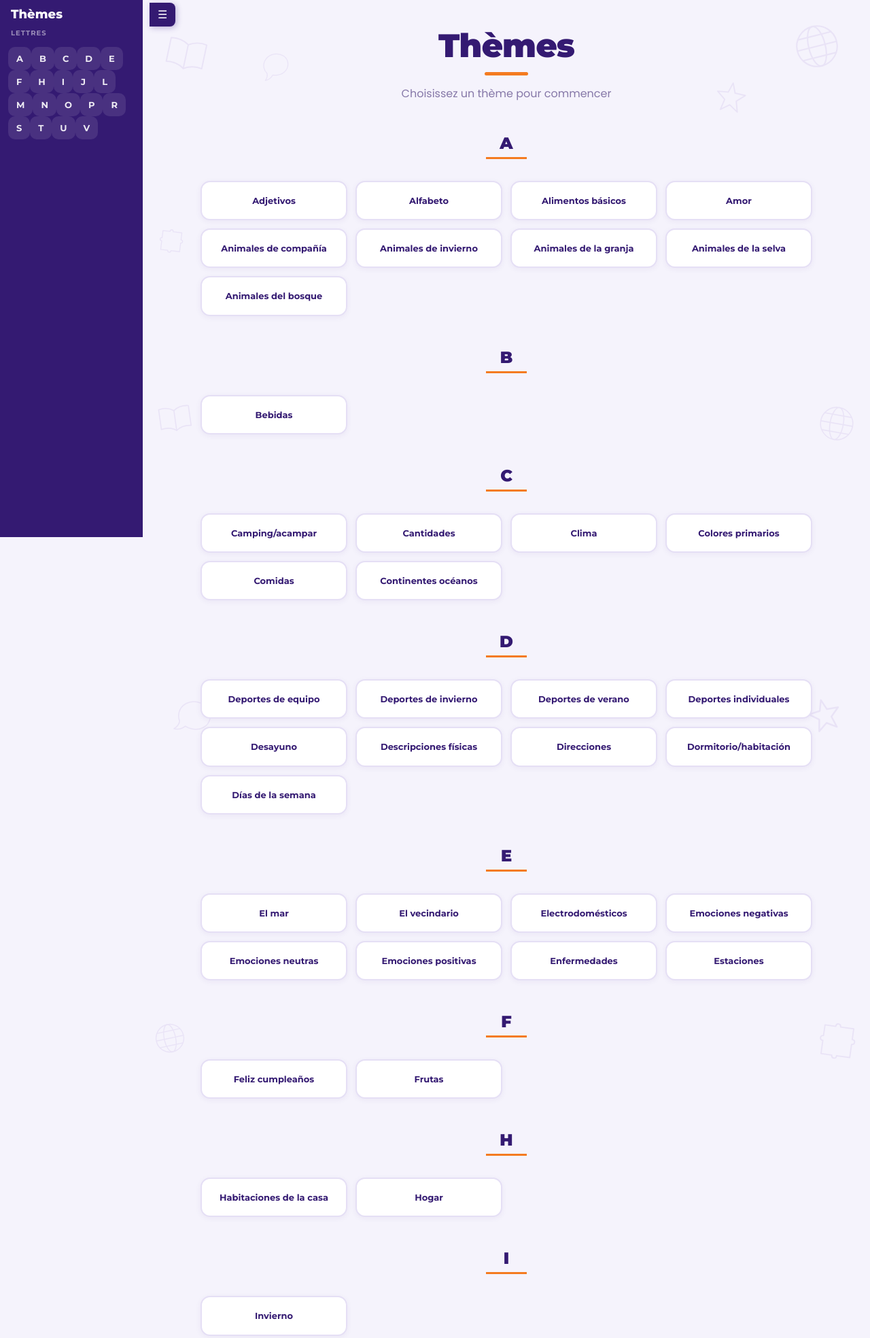
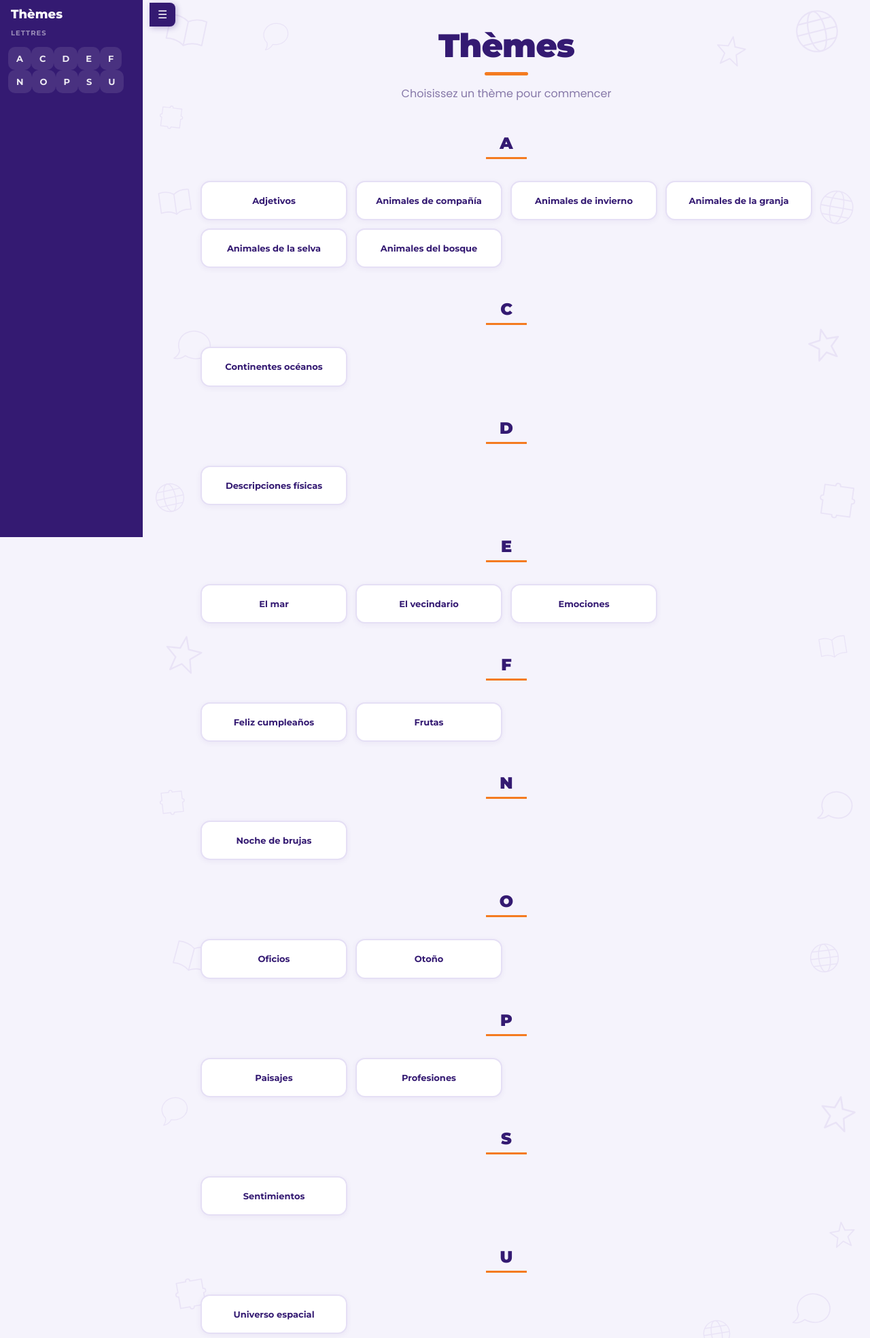
Before and after one commit to Wessala/Mainalingua, a plain HTML site: page themes.html in a window 1280 px wide. Shown: the part 10-1978 px from the top of the page at 68% size. Drawn offline with Linux system fonts and the light colour scheme.

Commit message:
automatic theme page

```diff
--- a/themes.html
+++ b/themes.html
@@ -4,7 +4,6 @@
 <meta charset="UTF-8">
 <meta name="viewport" content="width=device-width, initial-scale=1.0">
 <link href="https://fonts.googleapis.com/css2?family=Montserrat:wght@400;600;700;800;900&family=Poppins:wght@400;500;600;700&display=swap" rel="stylesheet">
-<link rel="stylesheet" href="https://cdnjs.cloudflare.com/ajax/libs/font-awesome/6.5.0/css/all.min.css">
 <style>
   * { margin: 0; padding: 0; box-sizing: border-box; }
   body { font-family: 'Poppins', sans-serif; background: #F5F3FC; min-height: 100vh; display: flex; }
@@ -54,14 +53,17 @@
   .grid { display: grid; grid-template-columns: repeat(4, 1fr); gap: 12px; }
   .card { background: white; border: 2px solid #E5DFF5; border-radius: 14px; padding: 18px 12px; text-align: center; cursor: pointer; font-family: 'Montserrat', sans-serif; font-size: 13px; font-weight: 700; color: #341A72; line-height: 1.4; box-shadow: 0 2px 8px rgba(61,30,140,0.06); transition: transform 0.2s ease, box-shadow 0.2s ease, border-color 0.2s ease; }
   .card:hover { transform: translateY(-4px); box-shadow: 0 10px 22px rgba(61,30,140,0.16); border-color: #F47B20; }
+  .loading-screen { display: flex; flex-direction: column; align-items: center; justify-content: center; min-height: 60vh; gap: 16px; }
+  .loading-spinner { width: 48px; height: 48px; border: 4px solid #E5DFF5; border-top-color: #341A72; border-radius: 50%; animation: spin 0.8s linear infinite; }
+  @keyframes spin { to { transform: rotate(360deg); } }
+  .loading-text { font-family: 'Poppins', sans-serif; font-size: 16px; color: #8678A8; }
   @media (max-width: 768px) {
     .side-nav { transform: translateX(-210px); }
     .side-nav.visible { transform: translateX(0); }
-    .toggle-nav-btn { left: 0px; top: 14px; }
+    .toggle-nav-btn { left: 0px; }
     .toggle-nav-btn.expanded { left: 210px; }
     .main-content { margin-left: 0; padding: 18px 12px; }
     .page-title { font-size: 26px; }
-    .page-subtitle { font-size: 14px; }
     .grid { grid-template-columns: repeat(2, 1fr); gap: 10px; }
     .card { padding: 16px 10px; font-size: 13px; }
   }
@@ -105,52 +107,24 @@
     <div class="page-title" id="title">Thèmes</div>
     <div class="page-subtitle" id="subtitle">Choisissez un thème pour commencer</div>
   </div>
-  <div class="section" id="section-A"><div class="letter-wrap"><div class="letter">A</div></div><div class="grid"><div class="card" onclick="navigate('Adjetivos')">Adjetivos</div><div class="card" onclick="navigate('Alfabeto')">Alfabeto</div><div class="card" onclick="navigate('Alimentos_básicos')">Alimentos básicos</div><div class="card" onclick="navigate('Amor')">Amor</div><div class="card" onclick="navigate('Animales_de_compañía')">Animales de compañía</div><div class="card" onclick="navigate('Animales_de_invierno')">Animales de invierno</div><div class="card" onclick="navigate('Animales_de_la_granja')">Animales de la granja</div><div class="card" onclick="navigate('Animales_de_la_selva')">Animales de la selva</div><div class="card" onclick="navigate('Animales_del_bosque')">Animales del bosque</div></div></div>
-  <div class="section" id="section-B"><div class="letter-wrap"><div class="letter">B</div></div><div class="grid"><div class="card" onclick="navigate('Bebidas')">Bebidas</div></div></div>
-  <div class="section" id="section-C"><div class="letter-wrap"><div class="letter">C</div></div><div class="grid"><div class="card" onclick="navigate('Camping_acampar')">Camping/acampar</div><div class="card" onclick="navigate('Cantidades')">Cantidades</div><div class="card" onclick="navigate('Clima')">Clima</div><div class="card" onclick="navigate('Colores_primarios')">Colores primarios</div><div class="card" onclick="navigate('Comidas')">Comidas</div><div class="card" onclick="navigate('Continentes océanos')">Continentes océanos</div></div></div>
-  <div class="section" id="section-D"><div class="letter-wrap"><div class="letter">D</div></div><div class="grid"><div class="card" onclick="navigate('Deportes_de_equipo')">Deportes de equipo</div><div class="card" onclick="navigate('Deportes_de_invierno')">Deportes de invierno</div><div class="card" onclick="navigate('Deportes_de_verano')">Deportes de verano</div><div class="card" onclick="navigate('Deportes_individuales')">Deportes individuales</div><div class="card" onclick="navigate('Desayuno')">Desayuno</div><div class="card" onclick="navigate('Descripciones_físicas')">Descripciones físicas</div><div class="card" onclick="navigate('Direcciones')">Direcciones</div><div class="card" onclick="navigate('Dormitorio_habitación')">Dormitorio/habitación</div><div class="card" onclick="navigate('Días_de_la_semana')">Días de la semana</div></div></div>
-  <div class="section" id="section-E"><div class="letter-wrap"><div class="letter">E</div></div><div class="grid"><div class="card" onclick="navigate('El_mar')">El mar</div><div class="card" onclick="navigate('El_vecindario')">El vecindario</div><div class="card" onclick="navigate('Electrodomésticos')">Electrodomésticos</div><div class="card" onclick="navigate('Emociones_negativas')">Emociones negativas</div><div class="card" onclick="navigate('Emociones_neutras')">Emociones neutras</div><div class="card" onclick="navigate('Emociones_positivas')">Emociones positivas</div><div class="card" onclick="navigate('Enfermedades')">Enfermedades</div><div class="card" onclick="navigate('Estaciones')">Estaciones</div></div></div>
-  <div class="section" id="section-F"><div class="letter-wrap"><div class="letter">F</div></div><div class="grid"><div class="card" onclick="navigate('Feliz_cumpleaños')">Feliz cumpleaños</div><div class="card" onclick="navigate('Frutas')">Frutas</div></div></div>
-  <div class="section" id="section-H"><div class="letter-wrap"><div class="letter">H</div></div><div class="grid"><div class="card" onclick="navigate('Habitaciones_de_la_casa')">Habitaciones de la casa</div><div class="card" onclick="navigate('Hogar')">Hogar</div></div></div>
-  <div class="section" id="section-I"><div class="letter-wrap"><div class="letter">I</div></div><div class="grid"><div class="card" onclick="navigate('Invierno')">Invierno</div></div></div>
-  <div class="section" id="section-J"><div class="letter-wrap"><div class="letter">J</div></div><div class="grid"><div class="card" onclick="navigate('Juguetes')">Juguetes</div></div></div>
-  <div class="section" id="section-L"><div class="letter-wrap"><div class="letter">L</div></div><div class="grid"><div class="card" onclick="navigate('La_escuela')">La escuela</div><div class="card" onclick="navigate('La_familia')">La familia</div><div class="card" onclick="navigate('La_hora')">La hora</div><div class="card" onclick="navigate('Las_formas')">Las formas</div><div class="card" onclick="navigate('Los_condimentos')">Los condimentos</div></div></div>
-  <div class="section" id="section-M"><div class="letter-wrap"><div class="letter">M</div></div><div class="grid"><div class="card" onclick="navigate('Mas_colores')">Mas colores</div><div class="card" onclick="navigate('Me_gusta_no_me_gusta')">Me gusta, no me gusta</div><div class="card" onclick="navigate('Medidas')">Medidas</div><div class="card" onclick="navigate('Modales')">Modales</div><div class="card" onclick="navigate('Muebles')">Muebles</div></div></div>
-  <div class="section" id="section-N"><div class="letter-wrap"><div class="letter">N</div></div><div class="grid"><div class="card" onclick="navigate('Noche_de_brujas')">Noche de brujas</div><div class="card" onclick="navigate('Números')">Números</div></div></div>
-  <div class="section" id="section-O"><div class="letter-wrap"><div class="letter">O</div></div><div class="grid"><div class="card" onclick="navigate('Oficios')">Oficios</div><div class="card" onclick="navigate('Ordinales')">Ordinales</div><div class="card" onclick="navigate('Otoño')">Otoño</div></div></div>
-  <div class="section" id="section-P"><div class="letter-wrap"><div class="letter">P</div></div><div class="grid"><div class="card" onclick="navigate('Paisajes')">Paisajes</div><div class="card" onclick="navigate('Partes_del_cuerpo')">Partes del cuerpo</div><div class="card" onclick="navigate('Pasatiempos')">Pasatiempos</div><div class="card" onclick="navigate('Postres')">Postres</div><div class="card" onclick="navigate('Preposiciones_de_lugar')">Preposiciones de lugar</div><div class="card" onclick="navigate('Primavera')">Primavera</div><div class="card" onclick="navigate('Profesiones')">Profesiones</div></div></div>
-  <div class="section" id="section-R"><div class="letter-wrap"><div class="letter">R</div></div><div class="grid"><div class="card" onclick="navigate('Ropa')">Ropa</div><div class="card" onclick="navigate('Ropa_de_invierno')">Ropa de invierno</div><div class="card" onclick="navigate('Rutinas')">Rutinas</div></div></div>
-  <div class="section" id="section-S"><div class="letter-wrap"><div class="letter">S</div></div><div class="grid"><div class="card" onclick="navigate('Sabores')">Sabores</div><div class="card" onclick="navigate('Saludos')">Saludos</div><div class="card" onclick="navigate('Sentidos')">Sentidos</div><div class="card" onclick="navigate('Sentimientos')">Sentimientos</div><div class="card" onclick="navigate('Sonidos')">Sonidos</div><div class="card" onclick="navigate('Sustantivos_contables')">Sustantivos contables</div><div class="card" onclick="navigate('Sustantivos_incontables')">Sustantivos incontables</div></div></div>
-  <div class="section" id="section-T"><div class="letter-wrap"><div class="letter">T</div></div><div class="grid"><div class="card" onclick="navigate('Transporte')">Transporte</div></div></div>
-  <div class="section" id="section-U"><div class="letter-wrap"><div class="letter">U</div></div><div class="grid"><div class="card" onclick="navigate('Universo_espacial')">Universo espacial</div><div class="card" onclick="navigate('Utensilios_de_cocina')">Utensilios de cocina</div><div class="card" onclick="navigate('Utensilios_de_jardín')">Utensilios de jardín</div></div></div>
-  <div class="section" id="section-V"><div class="letter-wrap"><div class="letter">V</div></div><div class="grid"><div class="card" onclick="navigate('Vegetales_verduras')">Vegetales/verduras</div><div class="card" onclick="navigate('Verano')">Verano</div><div class="card" onclick="navigate('Verbos')">Verbos</div><div class="card" onclick="navigate('Viajar')">Viajar</div><div class="card" onclick="navigate('Viajar_en_tren')">Viajar en tren</div></div></div>
+  <!-- Spinner pendant le chargement -->
+  <div id="loadingScreen" class="loading-screen">
+    <div class="loading-spinner"></div>
+    <div class="loading-text">Chargement des thèmes...</div>
   </div>
+  <!-- Contenu généré dynamiquement -->
+  <div id="themesContent" style="display:none"></div>
+</div>
+
 <script>
-  const letters = ['A','B','C','D','E','F','H','I','J','L','M','N','O','P','R','S','T','U','V'];
-  const nav = document.getElementById('letterNav');
-  letters.forEach(l => {
-    const btn = document.createElement('button');
-    btn.textContent = l;
-    btn.className = 'side-nav-btn';
-    btn.onclick = () => {
-      document.getElementById('section-' + l).scrollIntoView({behavior:'smooth'});
-      if (window.innerWidth <= 768) {
-        document.getElementById('sideNav').classList.remove('visible');
-        document.getElementById('toggleBtn').classList.remove('expanded');
-      }
-    };
-    nav.appendChild(btn);
-  });
+const BASE_URL = 'https://wessala.github.io/Mainalingua/';
 
 function toggleNav(){
-    const navEl=document.getElementById('sideNav');
-    const main=document.getElementById('mainContent');
-    const btn=document.getElementById('toggleBtn');
-    if(window.innerWidth<=768){navEl.classList.toggle('visible');btn.classList.toggle('expanded');}
-    else{navEl.classList.toggle('hidden');main.classList.toggle('full');btn.classList.toggle('collapsed');}
+  const nav=document.getElementById('sideNav'),main=document.getElementById('mainContent'),btn=document.getElementById('toggleBtn');
+  if(window.innerWidth<=768){nav.classList.toggle('visible');btn.classList.toggle('expanded');}
+  else{nav.classList.toggle('hidden');main.classList.toggle('full');btn.classList.toggle('collapsed');}
 }
 
-  // Charge index.html dans un iframe qui remplace tout le contenu (contourne la restriction Wix)
 function navigate(theme) {
   document.body.innerHTML = '';
   document.body.style.margin = '0';
@@ -160,6 +134,89 @@
   iframe.src = 'index.html?theme=' + encodeURIComponent(theme);
   iframe.style.cssText = 'width:100%;height:100vh;border:none;position:fixed;top:0;left:0;z-index:9999;';
   document.body.appendChild(iframe);
+}
+
+function getFirstLetter(theme) {
+  // Enlever les underscores, prendre la première lettre sans accent
+  const clean = theme.replace(/_/g, ' ').normalize('NFD').replace(/[\u0300-\u036f]/g, '');
+  return clean[0].toUpperCase();
+}
+
+function getDisplayName(theme) {
+  return theme.replace(/_/g, ' ');
+}
+
+async function loadThemes() {
+  try {
+    const response = await fetch(BASE_URL + 'data.json');
+    if (!response.ok) throw new Error('Impossible de charger data.json');
+    const data = await response.json();
+
+    // Trier les thèmes alphabétiquement (sans accents pour le tri)
+    const themes = Object.keys(data).sort((a, b) => {
+      const an = a.replace(/_/g, ' ').normalize('NFD').replace(/[\u0300-\u036f]/g, '').toLowerCase();
+      const bn = b.replace(/_/g, ' ').normalize('NFD').replace(/[\u0300-\u036f]/g, '').toLowerCase();
+      return an.localeCompare(bn);
+    });
+
+    // Grouper par première lettre
+    const groups = {};
+    themes.forEach(theme => {
+      const letter = getFirstLetter(theme);
+      if (!groups[letter]) groups[letter] = [];
+      groups[letter].push(theme);
+    });
+
+    // Générer le HTML
+    const content = document.getElementById('themesContent');
+    content.innerHTML = '';
+    const letters = Object.keys(groups).sort();
+
+    letters.forEach(letter => {
+      const section = document.createElement('div');
+      section.className = 'section';
+      section.id = 'section-' + letter;
+      section.innerHTML = `<div class="letter-wrap"><div class="letter">${letter}</div></div><div class="grid" id="grid-${letter}"></div>`;
+      content.appendChild(section);
+
+      const grid = section.querySelector(`#grid-${letter}`);
+      groups[letter].forEach(theme => {
+        const card = document.createElement('div');
+        card.className = 'card';
+        card.textContent = getDisplayName(theme);
+        card.onclick = () => navigate(theme);
+        grid.appendChild(card);
+      });
+    });
+
+    // Générer la nav des lettres
+    const nav = document.getElementById('letterNav');
+    nav.innerHTML = '';
+    letters.forEach(l => {
+      const btn = document.createElement('button');
+      btn.textContent = l;
+      btn.className = 'side-nav-btn';
+      btn.onclick = () => {
+        document.getElementById('section-' + l).scrollIntoView({behavior:'smooth'});
+        if(window.innerWidth<=768){
+          document.getElementById('sideNav').classList.remove('visible');
+          document.getElementById('toggleBtn').classList.remove('expanded');
+        }
+      };
+      nav.appendChild(btn);
+    });
+
+    document.getElementById('loadingScreen').style.display = 'none';
+    content.style.display = 'block';
+    reportHeight();
+
+  } catch(e) {
+    document.getElementById('loadingScreen').innerHTML = `
+      <div style="text-align:center;padding:40px">
+        <div style="font-family:Montserrat;font-size:20px;font-weight:800;color:#E84393;margin-bottom:12px;">Erreur de chargement</div>
+        <div style="font-family:Poppins;font-size:14px;color:#8678A8;">${e.message}</div>
+      </div>`;
+  }
 }
 
 function setLang(lang) {
@@ -176,12 +233,14 @@
 });
 let interval = setInterval(() => { if (!langReceived) window.parent.postMessage('READY','*'); else clearInterval(interval); }, 300);
 
-  // Report height to Wix
+// Report height
 let lastH = 0;
 function reportHeight(){const h=Math.ceil(document.body.scrollHeight);if(Math.abs(h-lastH)>2){lastH=h;window.parent.postMessage({type:'RESIZE',height:h},'*');}}
 if(window.ResizeObserver){new ResizeObserver(()=>reportHeight()).observe(document.body);}
 window.addEventListener('load',reportHeight);window.addEventListener('resize',reportHeight);
 setTimeout(reportHeight,300);setTimeout(reportHeight,1000);
+
+loadThemes();
 </script>
 </body>
 </html>
```
Lines whose indentation alone changed are shown as unchanged.
